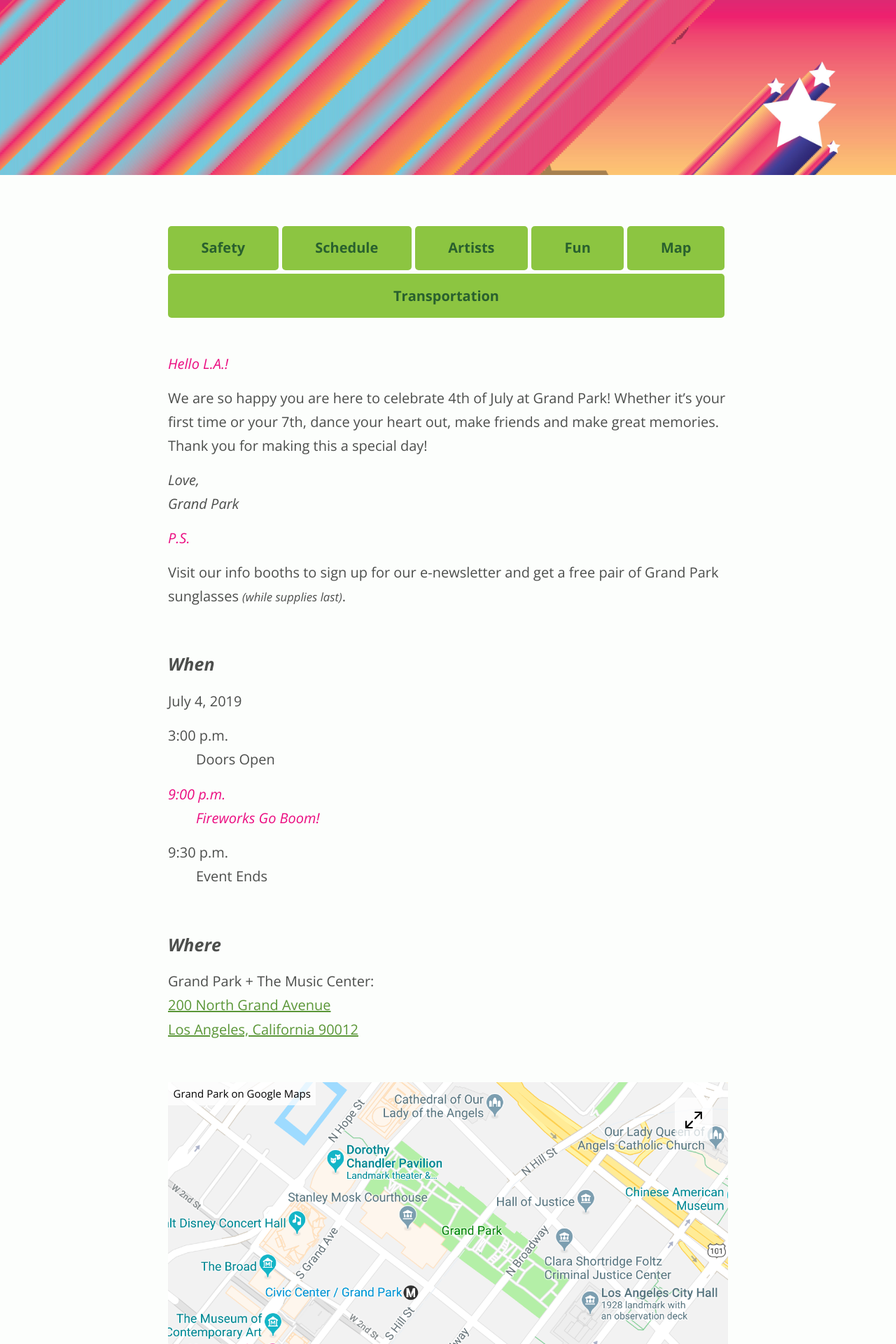
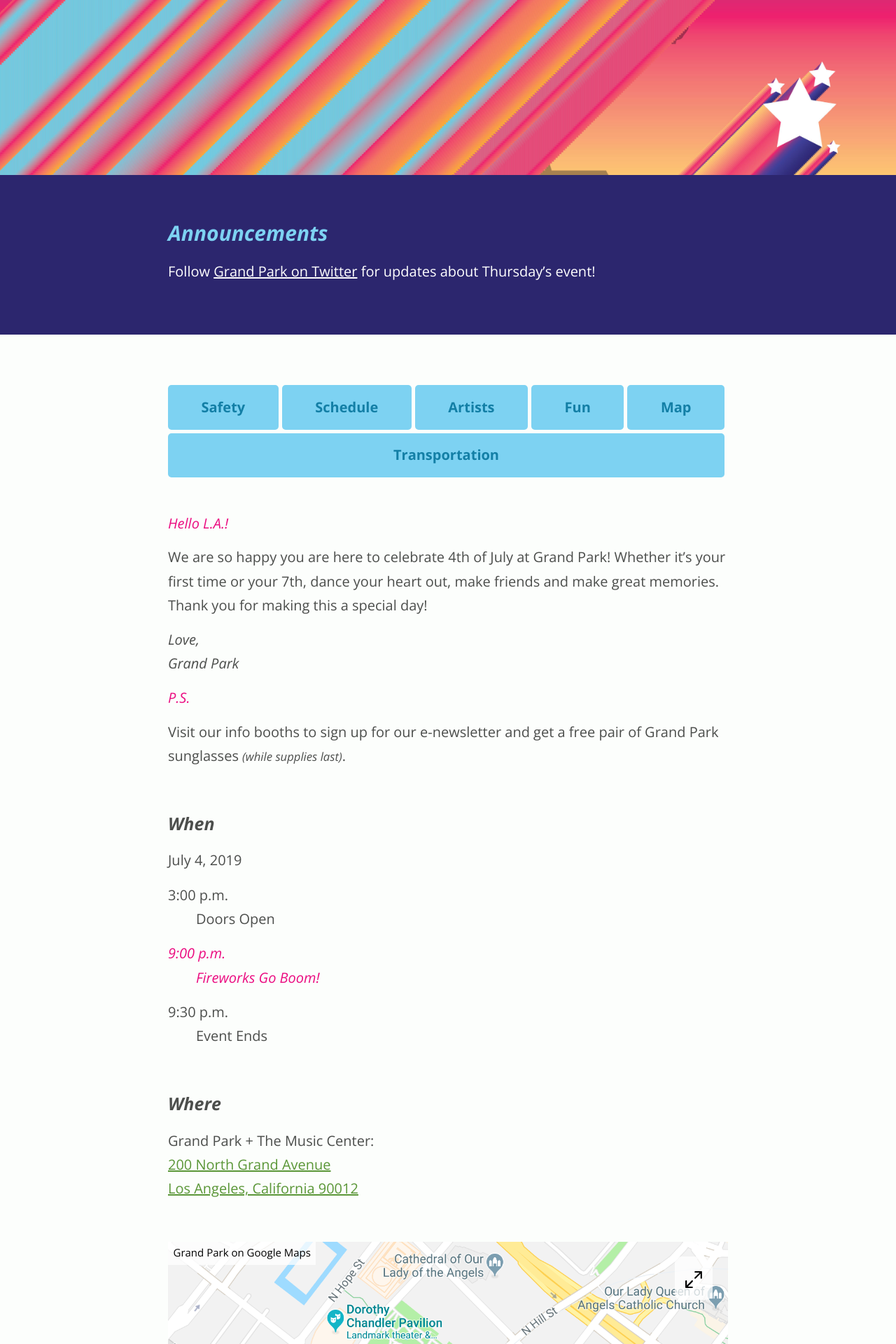
Before and after one commit to grandparkla/july4, a Jekyll site: the page built from index.markdown, in a window 1280 px wide. Shown: the part 651-2571 px from the top of the page at 70% size. Built offline with Jekyll 4.4.1, drawn with Linux system fonts in a browser that asks for light colours.

Commit message:
Add an announcements section

```diff
--- a/css/style.css
+++ b/css/style.css
@@ -662,6 +662,8 @@
     color: white;
     background-color: rgb(140, 197, 65); /* @green */
     color: rgb(41, 96, 46); /* @darkgreen */
+    background-color: rgb(125, 210, 242); /* @blue */
+    color: rgb(19, 127, 166); /* @darkblue */
     text-decoration: none;
     border-radius: 0.25em;
     transition: background-color 0.2s, color 0.2s;
@@ -672,6 +674,7 @@
   body > ul:first-of-type a[href]:focus {
     background-color: rgb(235, 12, 128); /* @pink */
     background-color: rgb(90, 150, 55); /* @mediumgreen */
+    background-color: rgb(19, 177, 216); /* @mediumblue */
     color: white;
     text-decoration: none;
   }
@@ -1225,7 +1228,7 @@
     padding: 1px 1.45em 1.45em;
     margin-left: -1.45em;
     margin-right: -1.45em;
-    background-color: hsl(254.4, 71.7%, 19.4%); /* @purple */
+    background-color: hsl(245, 49%, 29%);
     color: white;
   }
   @media (min-width: 40em) {
@@ -1236,7 +1239,7 @@
     }
   }
   .special-notice h1 {
-    color: #ECB0BC;
+    color: rgb(125, 210, 242); /* @blue */
   }
   .special-notice a,
   .special-notice a:hover,
--- a/index.markdown
+++ b/index.markdown
@@ -1,6 +1,14 @@
 ---
 title: '4th Of July Block Party, 2019 / Grand Park + The Music Center'
 ---
+
+<section class="special-notice" role="status" markdown="1">
+
+# Announcements
+
+Follow [Grand Park on Twitter](https://twitter.com/GrandPark_LA) for updates about Thursday’s event!
+
+</section>
 
 * [Safety](#safety)
 * [Schedule](#schedule)
```
